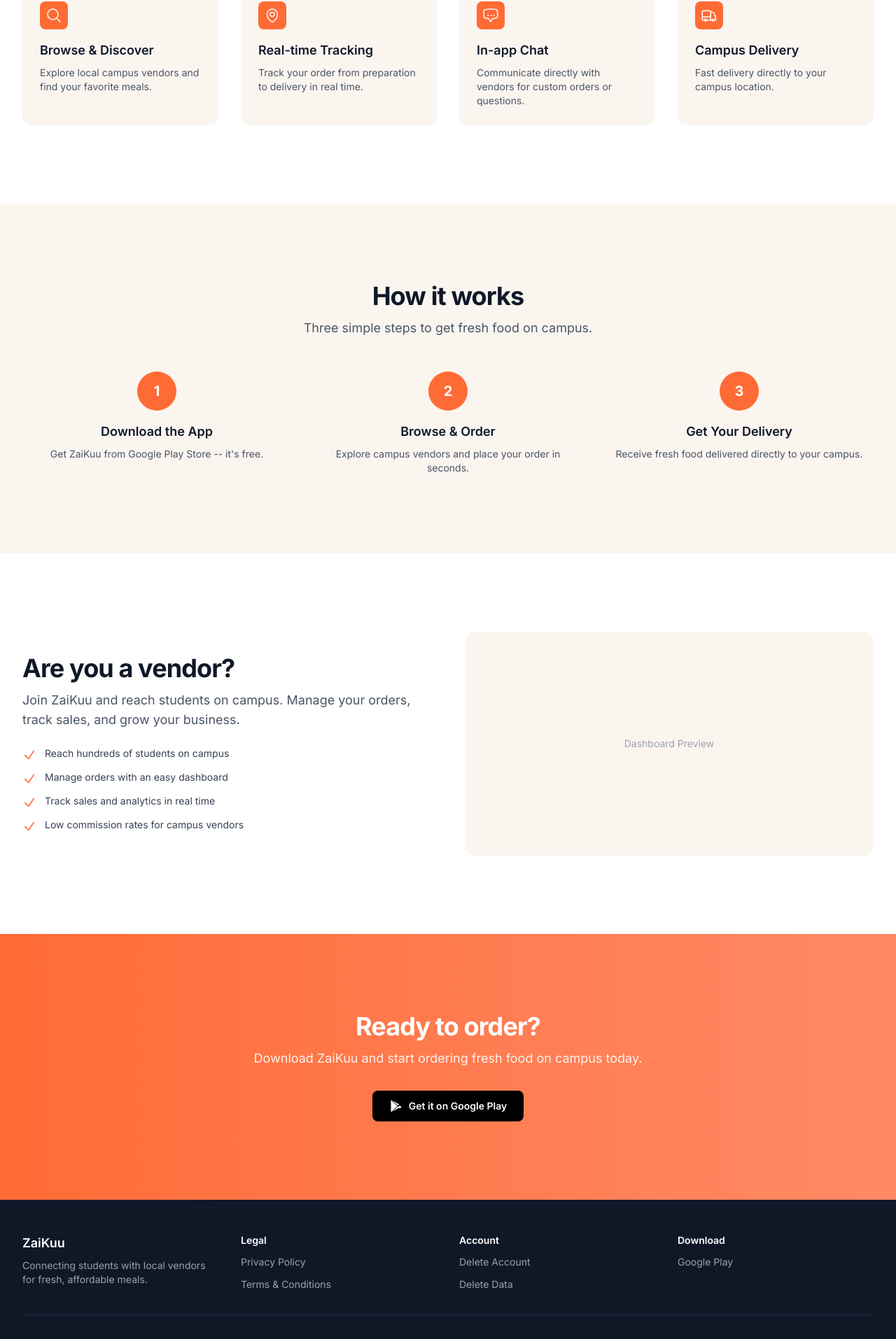
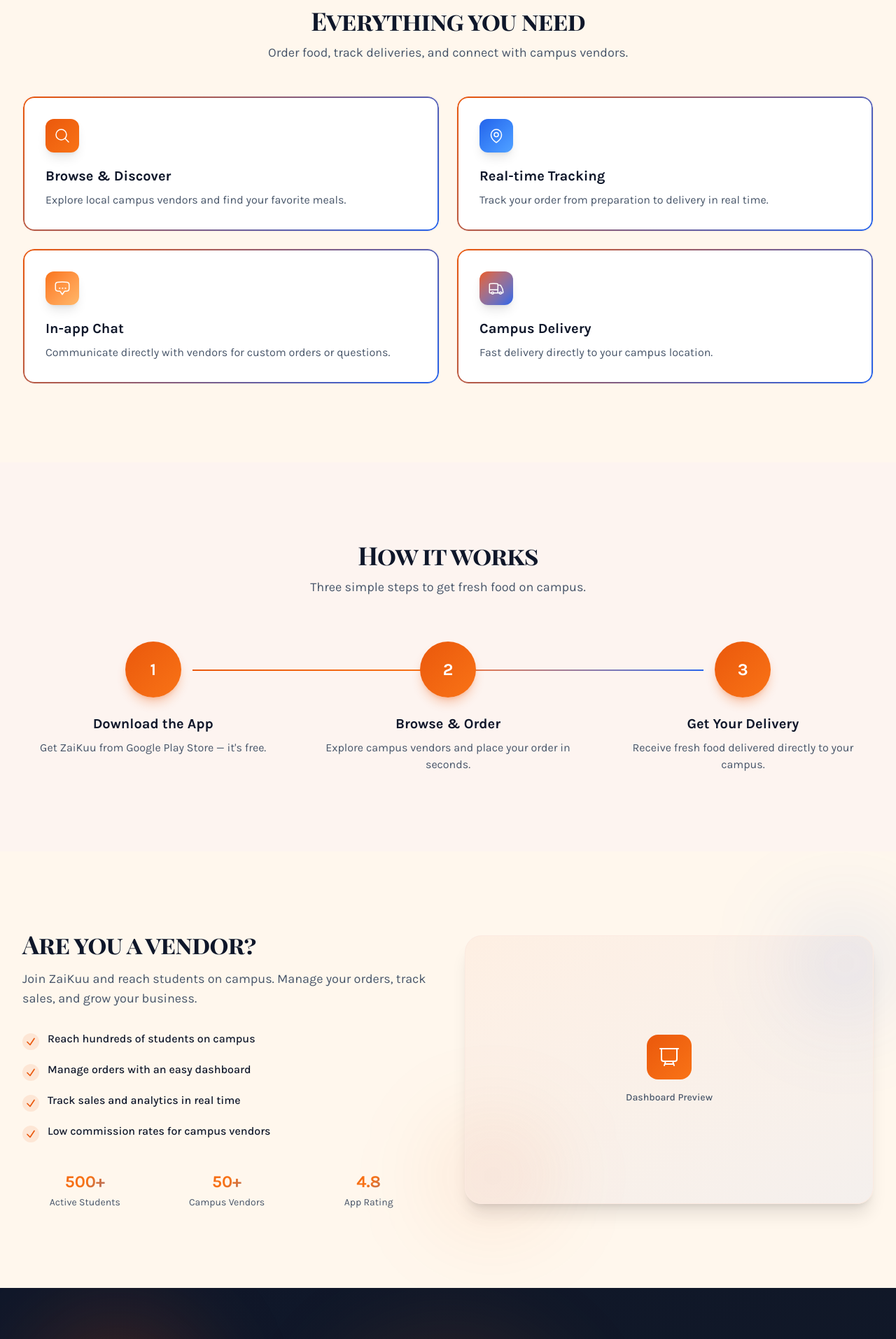
Before and after one commit to scientistPargain/zaikuu_landing, a Next.js app: page / in a window 1280 px wide. Shown: the part 871-2785 px from the top of the page at 70% size. Built offline with nearby package versions, Linux system fonts and the light colour scheme.

Commit message:
feat: redesign landing page with vibrant UI

```diff
--- a/app/globals.css
+++ b/app/globals.css
@@ -1,14 +1,99 @@
 @import "tailwindcss";
 
 @theme inline {
-  --color-primary: #FF6B35;
-  --color-primary-dark: #E65100;
-  --color-secondary: #FF8A65;
-  --color-accent: #FFB74D;
-  --color-background: #FBF5F0;
-  --font-sans: var(--font-inter), ui-sans-serif, system-ui, sans-serif;
+  --color-primary: #EA580C;
+  --color-primary-dark: #C2410C;
+  --color-secondary: #F97316;
+  --color-accent: #2563EB;
+  --color-background: #FFF7ED;
+  --color-foreground: #0F172A;
+  --color-card: #FFFFFF;
+  --color-muted: #FDF4F0;
+  --color-muted-foreground: #475569;
+  --color-border: #FCEAE1;
+  --color-destructive: #DC2626;
+  --font-heading: "Playfair Display SC", serif;
+  --font-body: "Karla", sans-serif;
+}
+
+html {
+  scroll-behavior: smooth;
 }
 
 body {
   background-color: var(--color-background);
+  color: var(--color-foreground);
+  font-family: var(--font-body);
 }
+
+.reveal {
+  opacity: 0;
+  transform: translateY(20px);
+  transition: opacity 0.6s ease, transform 0.6s ease;
+}
+.reveal.visible {
+  opacity: 1;
+  transform: translateY(0);
+}
+
+.reveal-delay-1 { transition-delay: 0.1s; }
+.reveal-delay-2 { transition-delay: 0.2s; }
+.reveal-delay-3 { transition-delay: 0.3s; }
+.reveal-delay-4 { transition-delay: 0.4s; }
+
+.gradient-text {
+  background: linear-gradient(135deg, #EA580C, #F97316, #2563EB);
+  -webkit-background-clip: text;
+  -webkit-text-fill-color: transparent;
+  background-clip: text;
+}
+
+.glow {
+  box-shadow: 0 0 20px rgba(234, 88, 12, 0.3), 0 0 60px rgba(234, 88, 12, 0.1);
+}
+
+.glass {
+  background: rgba(255, 255, 255, 0.1);
+  backdrop-filter: blur(10px);
+  border: 1px solid rgba(255, 255, 255, 0.2);
+}
+
+@keyframes float {
+  0%, 100% { transform: translateY(0px); }
+  50% { transform: translateY(-10px); }
+}
+.animate-float {
+  animation: float 3s ease-in-out infinite;
+}
+
+@keyframes pulse-glow {
+  0%, 100% { box-shadow: 0 0 20px rgba(234, 88, 12, 0.3); }
+  50% { box-shadow: 0 0 40px rgba(234, 88, 12, 0.6); }
+}
+
+.gradient-border {
+  position: relative;
+}
+.gradient-border::before {
+  content: '';
+  position: absolute;
+  inset: 0;
+  border-radius: inherit;
+  padding: 2px;
+  background: linear-gradient(135deg, #EA580C, #2563EB);
+  -webkit-mask: linear-gradient(#fff 0 0) content-box, linear-gradient(#fff 0 0);
+  mask: linear-gradient(#fff 0 0) content-box, linear-gradient(#fff 0 0);
+  -webkit-mask-composite: xor;
+  mask-composite: exclude;
+}
+
+@media (prefers-reduced-motion: reduce) {
+  .reveal {
+    opacity: 1;
+    transform: none;
+    transition: none;
+  }
+  .animate-float {
+    animation: none;
+  }
+}
--- a/app/layout.tsx
+++ b/app/layout.tsx
@@ -1,30 +1,34 @@
 import type { Metadata } from "next";
-import { Inter } from "next/font/google";
 import "./globals.css";
 
-const inter = Inter({
-  subsets: ["latin"],
-  variable: "--font-inter",
-});
-
 export const metadata: Metadata = {
-  title: "ZaiKuu -- Campus Marketplace",
+  title: "ZaiKuu — Campus Marketplace",
   description:
     "Connecting students with local vendors for fresh, affordable meals. Order food, track deliveries, and support campus vendors.",
   openGraph: {
-    title: "ZaiKuu -- Campus Marketplace",
+    title: "ZaiKuu — Campus Marketplace",
     description:
       "Connecting students with local vendors for fresh, affordable meals.",
     type: "website",
   },
 };
 
-export default function RootLayout({ children }: LayoutProps<"/">) {
+export default function RootLayout({
+  children,
+}: Readonly<{
+  children: React.ReactNode;
+}>) {
   return (
     <html lang="en">
-      <body className={`${inter.variable} font-sans antialiased`}>
-        {children}
-      </body>
+      <head>
+        <link rel="preconnect" href="https://fonts.googleapis.com" />
+        <link rel="preconnect" href="https://fonts.gstatic.com" crossOrigin="anonymous" />
+        <link
+          href="https://fonts.googleapis.com/css2?family=Karla:wght@300;400;500;600;700&family=Playfair+Display+SC:wght@400;700&display=swap"
+          rel="stylesheet"
+        />
+      </head>
+      <body className="antialiased">{children}</body>
     </html>
   );
 }
--- a/app/page.tsx
+++ b/app/page.tsx
@@ -4,10 +4,12 @@
 import { ForVendors } from "@/components/landing/ForVendors";
 import { DownloadCTA } from "@/components/landing/DownloadCTA";
 import { Footer } from "@/components/landing/Footer";
+import { ScrollReveal } from "@/components/landing/ScrollReveal";
 
 export default function Home() {
   return (
     <main>
+      <ScrollReveal />
       <Hero />
       <Features />
       <HowItWorks />
--- a/components/landing/DownloadCTA.tsx
+++ b/components/landing/DownloadCTA.tsx
@@ -1,26 +1,34 @@
 export function DownloadCTA() {
   return (
-    <section className="bg-gradient-to-r from-[#FF6B35] to-[#FF8A65] py-20 sm:py-28">
-      <div className="mx-auto max-w-4xl px-4 text-center sm:px-6 lg:px-8">
-        <h2 className="text-3xl font-bold tracking-tight text-white sm:text-4xl">
+    <section className="relative overflow-hidden bg-gradient-to-br from-foreground via-gray-900 to-foreground py-24 sm:py-32">
+      <div className="absolute inset-0 pointer-events-none">
+        <div className="absolute top-10 left-10 h-64 w-64 rounded-full bg-primary/20 blur-3xl animate-float" />
+        <div className="absolute bottom-10 right-10 h-48 w-48 rounded-full bg-accent/20 blur-3xl animate-float" style={{ animationDelay: "1.5s" }} />
+        <div className="absolute top-1/2 left-1/2 -translate-x-1/2 -translate-y-1/2 h-96 w-96 rounded-full bg-secondary/10 blur-3xl" />
+      </div>
+
+      <div className="relative mx-auto max-w-4xl px-4 text-center sm:px-6 lg:px-8 reveal">
+        <h2 className="font-heading text-4xl font-bold tracking-tight text-white sm:text-5xl">
           Ready to order?
         </h2>
-        <p className="mt-3 text-lg text-white/90">
+        <p className="mt-4 text-xl text-white/70">
           Download ZaiKuu and start ordering fresh food on campus today.
         </p>
-        <div className="mt-8">
+        <div className="mt-10">
           <a
             href="https://play.google.com/store/apps/details?id=com.zaikuu.app"
             target="_blank"
             rel="noopener noreferrer"
-            className="inline-flex items-center gap-2 rounded-lg bg-black px-6 py-3 text-sm font-semibold text-white transition-colors hover:bg-gray-800"
+            className="inline-flex items-center gap-3 rounded-2xl bg-gradient-to-r from-primary to-secondary px-10 py-5 text-lg font-bold text-white transition-all hover:scale-105 glow"
+            style={{ animation: "pulse-glow 2s ease-in-out infinite" }}
           >
-            <svg className="h-5 w-5" viewBox="0 0 24 24" fill="currentColor">
+            <svg className="h-6 w-6" viewBox="0 0 24 24" fill="currentColor">
               <path d="M3.609 1.814L13.792 12 3.61 22.186a.996.996 0 01-.61-.92V2.734a1 1 0 01.609-.92zm10.89 10.893l2.302 2.302-10.937 6.333 8.635-8.635zm3.199-1.4l2.651 1.535a1 1 0 010 1.73l-2.651 1.535-2.537-2.537 2.537-2.263zM5.864 2.658L16.8 9.09l-2.302 2.302-8.634-8.734z" />
             </svg>
             Get it on Google Play
           </a>
         </div>
+        <p className="mt-6 text-sm text-white/40">Free to download. No hidden fees.</p>
       </div>
     </section>
   );
--- a/components/landing/Features.tsx
+++ b/components/landing/Features.tsx
@@ -7,6 +7,7 @@
         <path strokeLinecap="round" strokeLinejoin="round" d="M21 21l-5.197-5.197m0 0A7.5 7.5 0 105.196 5.196a7.5 7.5 0 0010.607 10.607z" />
       </svg>
     ),
+    gradient: "from-primary to-secondary",
   },
   {
     title: "Real-time Tracking",
@@ -17,6 +18,7 @@
         <path strokeLinecap="round" strokeLinejoin="round" d="M19.5 10.5c0 7.142-7.5 11.25-7.5 11.25S4.5 17.642 4.5 10.5a7.5 7.5 0 1115 0z" />
       </svg>
     ),
+    gradient: "from-accent to-blue-400",
   },
   {
     title: "In-app Chat",
@@ -27,6 +29,7 @@
         <path strokeLinecap="round" strokeLinejoin="round" d="M2.25 12.76c0 1.6 1.123 2.994 2.707 3.227 1.068.157 2.148.279 3.238.364.466.037.893.281 1.153.671L12 21l2.652-3.978c.26-.39.687-.634 1.153-.67 1.09-.086 2.17-.208 3.238-.365 1.584-.233 2.707-1.626 2.707-3.228V6.741c0-1.602-1.123-2.995-2.707-3.228A48.394 48.394 0 0012 3c-2.392 0-4.744.175-7.043.513C3.373 3.746 2.25 5.14 2.25 6.741v6.018z" />
       </svg>
     ),
+    gradient: "from-secondary to-orange-300",
   },
   {
     title: "Campus Delivery",
@@ -36,34 +39,35 @@
         <path strokeLinecap="round" strokeLinejoin="round" d="M8.25 18.75a1.5 1.5 0 01-3 0m3 0a1.5 1.5 0 00-3 0m3 0h6m-9 0H3.375a1.125 1.125 0 01-1.125-1.125V14.25m17.25 4.5a1.5 1.5 0 01-3 0m3 0a1.5 1.5 0 00-3 0m3 0h1.125c.621 0 1.129-.504 1.09-1.124a17.902 17.902 0 00-3.213-9.193 2.056 2.056 0 00-1.58-.86H14.25M16.5 18.75h-2.25m0-11.177v-.958c0-.568-.422-1.048-.987-1.106a48.554 48.554 0 00-10.026 0 1.106 1.106 0 00-.987 1.106v7.635m12-6.677v6.677m0 4.5v-4.5m0 0h-12" />
       </svg>
     ),
+    gradient: "from-primary to-accent",
   },
 ];
 
 export function Features() {
   return (
-    <section className="bg-white py-20 sm:py-28">
+    <section className="bg-background py-20 sm:py-28">
       <div className="mx-auto max-w-7xl px-4 sm:px-6 lg:px-8">
-        <div className="text-center">
-          <h2 className="text-3xl font-bold tracking-tight text-gray-900 sm:text-4xl">
+        <div className="text-center reveal">
+          <h2 className="font-heading text-3xl font-bold tracking-tight text-foreground sm:text-4xl">
             Everything you need
           </h2>
-          <p className="mt-3 text-lg text-gray-600">
+          <p className="mt-3 text-lg text-muted-foreground">
             Order food, track deliveries, and connect with campus vendors.
           </p>
         </div>
-        <div className="mt-12 grid gap-8 sm:grid-cols-2 lg:grid-cols-4">
-          {features.map((feature) => (
+        <div className="mt-12 grid gap-6 sm:grid-cols-2">
+          {features.map((feature, i) => (
             <div
               key={feature.title}
-              className="rounded-xl border border-gray-100 bg-[#FBF5F0] p-6 transition-shadow hover:shadow-md"
+              className={`reveal reveal-delay-${i + 1} group rounded-2xl border border-border bg-card p-8 transition-all duration-300 hover:shadow-xl hover:-translate-y-1 gradient-border`}
             >
-              <div className="flex h-10 w-10 items-center justify-center rounded-lg bg-[#FF6B35] text-white">
+              <div className={`flex h-12 w-12 items-center justify-center rounded-xl bg-gradient-to-br ${feature.gradient} text-white shadow-lg`}>
                 {feature.icon}
               </div>
-              <h3 className="mt-4 text-lg font-semibold text-gray-900">
+              <h3 className="mt-5 text-xl font-bold text-foreground">
                 {feature.title}
               </h3>
-              <p className="mt-2 text-sm text-gray-600">
+              <p className="mt-2 text-muted-foreground">
                 {feature.description}
               </p>
             </div>
--- a/components/landing/Footer.tsx
+++ b/components/landing/Footer.tsx
@@ -2,75 +2,75 @@
   const currentYear = new Date().getFullYear();
 
   return (
-    <footer className="bg-gray-900 text-gray-400">
-      <div className="mx-auto max-w-7xl px-4 py-12 sm:px-6 lg:px-8">
-        <div className="grid gap-8 sm:grid-cols-2 lg:grid-cols-4">
+    <footer className="bg-foreground text-white">
+      <div className="h-1 bg-gradient-to-r from-primary via-secondary to-accent" />
+      <div className="mx-auto max-w-7xl px-4 py-16 sm:px-6 lg:px-8">
+        <div className="grid gap-10 sm:grid-cols-2 lg:grid-cols-4">
           <div>
-            <h3 className="text-lg font-semibold text-white">ZaiKuu</h3>
-            <p className="mt-2 text-sm">
+            <h3 className="font-heading text-xl font-bold text-white">ZaiKuu</h3>
+            <p className="mt-3 text-sm text-white/60 leading-relaxed">
               Connecting students with local vendors for fresh, affordable
               meals.
             </p>
+            <div className="mt-4 flex gap-3">
+              {["X", "IG", "FB"].map((social) => (
+                <div
+                  key={social}
+                  className="flex h-9 w-9 items-center justify-center rounded-lg bg-white/10 text-xs font-bold text-white/70 transition-colors hover:bg-primary hover:text-white cursor-pointer"
+                >
+                  {social}
+                </div>
+              ))}
+            </div>
           </div>
           <div>
-            <h4 className="text-sm font-semibold text-white">Legal</h4>
-            <ul className="mt-2 space-y-2">
+            <h4 className="text-sm font-semibold text-white uppercase tracking-wider">Legal</h4>
+            <ul className="mt-3 space-y-2.5">
               <li>
-                <a
-                  href="/privacy-policy"
-                  className="text-sm transition-colors hover:text-white"
-                >
+                <a href="/privacy-policy" className="text-sm text-white/60 transition-colors hover:text-primary">
                   Privacy Policy
                 </a>
               </li>
               <li>
-                <a
-                  href="/terms"
-                  className="text-sm transition-colors hover:text-white"
-                >
+                <a href="/terms" className="text-sm text-white/60 transition-colors hover:text-primary">
                   Terms &amp; Conditions
                 </a>
               </li>
             </ul>
           </div>
           <div>
-            <h4 className="text-sm font-semibold text-white">Account</h4>
-            <ul className="mt-2 space-y-2">
+            <h4 className="text-sm font-semibold text-white uppercase tracking-wider">Account</h4>
+            <ul className="mt-3 space-y-2.5">
               <li>
-                <a
-                  href="/delete-account"
-                  className="text-sm transition-colors hover:text-white"
-                >
+                <a href="/delete-account" className="text-sm text-white/60 transition-colors hover:text-primary">
                   Delete Account
                 </a>
               </li>
               <li>
-                <a
-                  href="/delete-data"
-                  className="text-sm transition-colors hover:text-white"
-                >
+                <a href="/delete-data" className="text-sm text-white/60 transition-colors hover:text-primary">
                   Delete Data
                 </a>
               </li>
             </ul>
           </div>
           <div>
-            <h4 className="text-sm font-semibold text-white">Download</h4>
-            <ul className="mt-2 space-y-2">
-              <li>
-                <a
-                  href="https://play.google.com/store/apps/details?id=com.zaikuu.app"
-                  target="_blank"
-                  rel="noopener noreferrer"
-                  className="text-sm transition-colors hover:text-white"
-                >
-                  Google Play
-                </a>
-              </li>
-            </ul>
+            <h4 className="text-sm font-semibold text-white uppercase tracking-wider">Stay Updated</h4>
+            <p className="mt-3 text-sm text-white/60">
+              Get the latest news and updates.
+            </p>
+            <div className="mt-3 flex">
+              <input
+                type="email"
+                placeholder="Enter your email"
+                className="flex-1 rounded-l-lg bg-white/10 px-4 py-2.5 text-sm text-white placeholder:text-white/40 border border-white/10 focus:outline-none focus:border-primary"
+              />
+              <button className="rounded-r-lg bg-primary px-4 py-2.5 text-sm font-semibold text-white transition-colors hover:bg-primary-dark">
+                Subscribe
+              </button>
+            </div>
           </div>
         </div>
-        <div className="mt-8 border-t border-gray-800 pt-8 text-center text-sm">
+        <div className="mt-12 border-t border-white/10 pt-8 text-center text-sm text-white/40">
           <p>&copy; {currentYear} ZaiKuu. All rights reserved.</p>
         </div>
       </div>
--- a/components/landing/ForVendors.tsx
+++ b/components/landing/ForVendors.tsx
@@ -5,27 +5,34 @@
   "Low commission rates for campus vendors",
 ];
 
+const stats = [
+  { value: "500+", label: "Active Students" },
+  { value: "50+", label: "Campus Vendors" },
+  { value: "4.8", label: "App Rating" },
+];
+
 export function ForVendors() {
   return (
-    <section className="bg-white py-20 sm:py-28">
+    <section className="bg-background py-20 sm:py-28 overflow-hidden">
       <div className="mx-auto max-w-7xl px-4 sm:px-6 lg:px-8">
         <div className="grid gap-12 lg:grid-cols-2 lg:items-center">
-          <div>
-            <h2 className="text-3xl font-bold tracking-tight text-gray-900 sm:text-4xl">
+          <div className="reveal">
+            <h2 className="font-heading text-3xl font-bold tracking-tight text-foreground sm:text-4xl">
               Are you a vendor?
             </h2>
-            <p className="mt-3 text-lg text-gray-600">
+            <p className="mt-4 text-lg text-muted-foreground">
               Join ZaiKuu and reach students on campus. Manage your orders,
               track sales, and grow your business.
             </p>
-            <ul className="mt-6 space-y-3">
+            <ul className="mt-8 space-y-4">
               {benefits.map((benefit) => (
                 <li key={benefit} className="flex items-start gap-3">
+                  <div className="mt-1 flex h-6 w-6 flex-shrink-0 items-center justify-center rounded-full bg-primary/10">
                     <svg
-                    className="mt-0.5 h-5 w-5 flex-shrink-0 text-[#FF6B35]"
+                      className="h-4 w-4 text-primary"
                       fill="none"
                       viewBox="0 0 24 24"
-                    strokeWidth={2}
+                      strokeWidth={2.5}
                       stroke="currentColor"
                     >
                       <path
@@ -34,16 +41,32 @@
                         d="M4.5 12.75l6 6 9-13.5"
                       />
                     </svg>
-                  <span className="text-sm text-gray-700">{benefit}</span>
+                  </div>
+                  <span className="text-foreground font-medium">{benefit}</span>
                 </li>
               ))}
             </ul>
+            <div className="mt-10 grid grid-cols-3 gap-6">
+              {stats.map((stat) => (
+                <div key={stat.label} className="text-center">
+                  <div className="text-2xl font-bold gradient-text">{stat.value}</div>
+                  <div className="mt-1 text-sm text-muted-foreground">{stat.label}</div>
                 </div>
-          <div className="flex justify-center">
-            <div className="flex h-64 w-full items-center justify-center rounded-2xl bg-[#FBF5F0] sm:h-80">
-              <span className="text-sm text-gray-400">
-                Dashboard Preview
-              </span>
+              ))}
+            </div>
+          </div>
+          <div className="relative flex justify-center reveal reveal-delay-2">
+            <div className="absolute -top-10 -right-10 h-40 w-40 rounded-full bg-accent/10 blur-3xl" />
+            <div className="absolute -bottom-10 -left-10 h-40 w-40 rounded-full bg-primary/10 blur-3xl" />
+            <div className="relative flex h-80 w-full items-center justify-center rounded-3xl bg-gradient-to-br from-primary/5 to-accent/5 border border-border shadow-xl sm:h-96">
+              <div className="text-center">
+                <div className="mx-auto flex h-16 w-16 items-center justify-center rounded-2xl bg-gradient-to-br from-primary to-secondary text-white">
+                  <svg className="h-8 w-8" fill="none" viewBox="0 0 24 24" strokeWidth={1.5} stroke="currentColor">
+                    <path strokeLinecap="round" strokeLinejoin="round" d="M3.75 3v11.25A2.25 2.25 0 006 16.5h2.25M3.75 3h-1.5m1.5 0h16.5m0 0h1.5m-1.5 0v11.25A2.25 2.25 0 0118 16.5h-2.25m-7.5 0h7.5m-7.5 0l-1 3m8.5-3l1 3m0 0l.5 1.5m-.5-1.5h-9.5m0 0l-.5 1.5" />
+                  </svg>
+                </div>
+                <p className="mt-4 text-sm font-medium text-muted-foreground">Dashboard Preview</p>
+              </div>
             </div>
           </div>
         </div>
--- a/components/landing/HowItWorks.tsx
+++ b/components/landing/HowItWorks.tsx
@@ -2,7 +2,7 @@
   {
     number: 1,
     title: "Download the App",
-    description: "Get ZaiKuu from Google Play Store -- it's free.",
+    description: "Get ZaiKuu from Google Play Store — it's free.",
   },
   {
     number: 2,
@@ -18,32 +18,38 @@
 
 export function HowItWorks() {
   return (
-    <section className="bg-[#FBF5F0] py-20 sm:py-28">
+    <section className="bg-muted py-20 sm:py-28">
       <div className="mx-auto max-w-7xl px-4 sm:px-6 lg:px-8">
-        <div className="text-center">
-          <h2 className="text-3xl font-bold tracking-tight text-gray-900 sm:text-4xl">
+        <div className="text-center reveal">
+          <h2 className="font-heading text-3xl font-bold tracking-tight text-foreground sm:text-4xl">
             How it works
           </h2>
-          <p className="mt-3 text-lg text-gray-600">
+          <p className="mt-3 text-lg text-muted-foreground">
             Three simple steps to get fresh food on campus.
           </p>
         </div>
-        <div className="mt-12 grid gap-8 sm:grid-cols-3">
-          {steps.map((step) => (
-            <div key={step.number} className="text-center">
-              <div className="mx-auto flex h-14 w-14 items-center justify-center rounded-full bg-[#FF6B35] text-xl font-bold text-white">
+
+        <div className="relative mt-16">
+          {/* Connector line - desktop */}
+          <div className="hidden sm:block absolute top-10 left-[20%] right-[20%] h-0.5 bg-gradient-to-r from-primary via-secondary to-accent" />
+
+          <div className="grid gap-12 sm:grid-cols-3">
+            {steps.map((step, i) => (
+              <div key={step.number} className={`relative reveal reveal-delay-${i + 1} text-center`}>
+                <div className="relative mx-auto flex h-20 w-20 items-center justify-center rounded-full bg-gradient-to-br from-primary to-secondary text-2xl font-bold text-white shadow-lg shadow-primary/30">
                   {step.number}
                 </div>
-              <h3 className="mt-4 text-lg font-semibold text-gray-900">
+                <h3 className="mt-6 text-xl font-bold text-foreground">
                   {step.title}
                 </h3>
-              <p className="mt-2 text-sm text-gray-600">
+                <p className="mt-2 text-muted-foreground">
                   {step.description}
                 </p>
               </div>
             ))}
           </div>
         </div>
+      </div>
     </section>
   );
 }
```
Also changed, not shown: components/landing/Hero.tsx (+36 -13 lines), components/landing/ScrollReveal.tsx (added, +24 -0 lines). Lines whose indentation alone changed are shown as unchanged.
